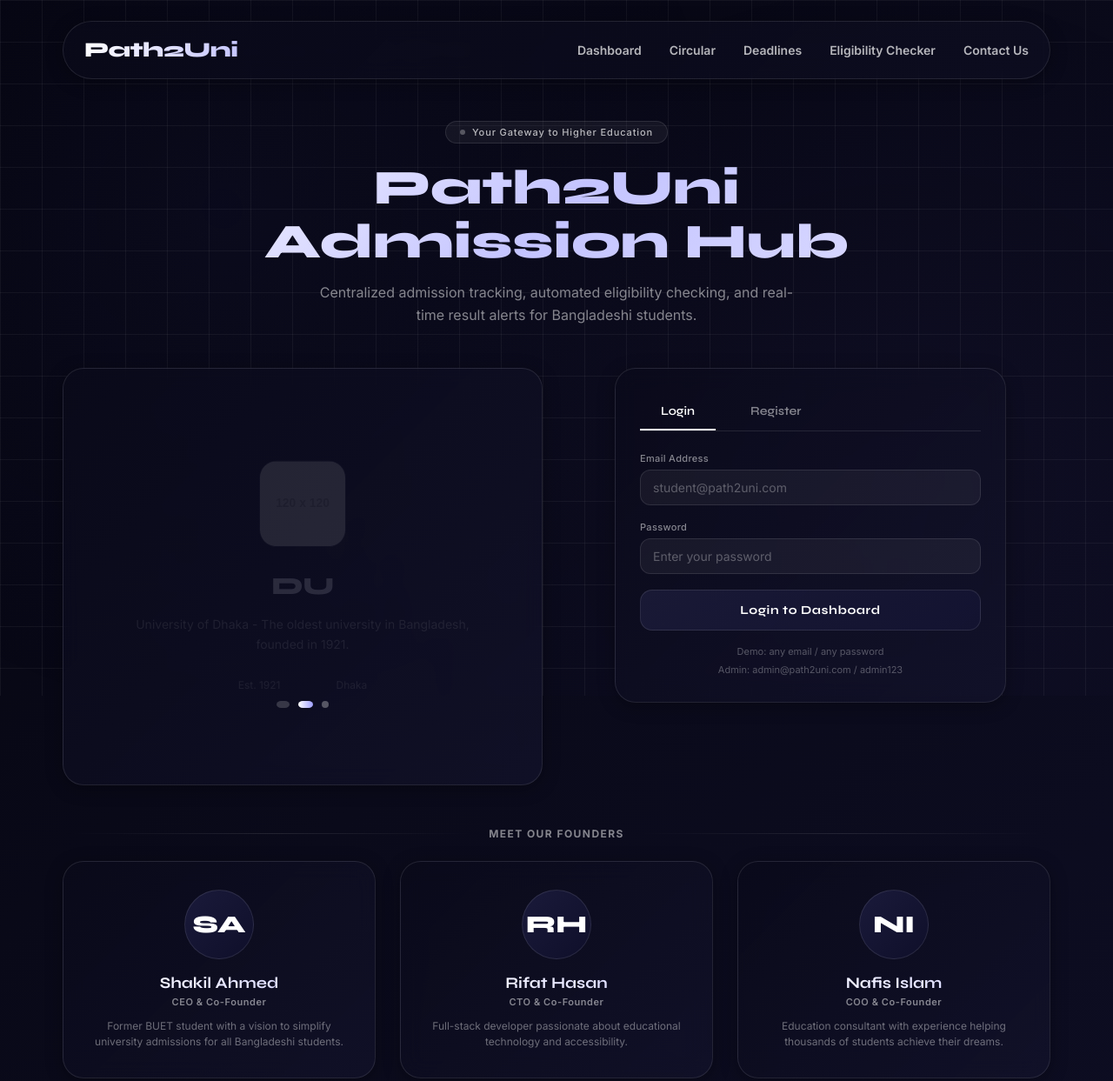
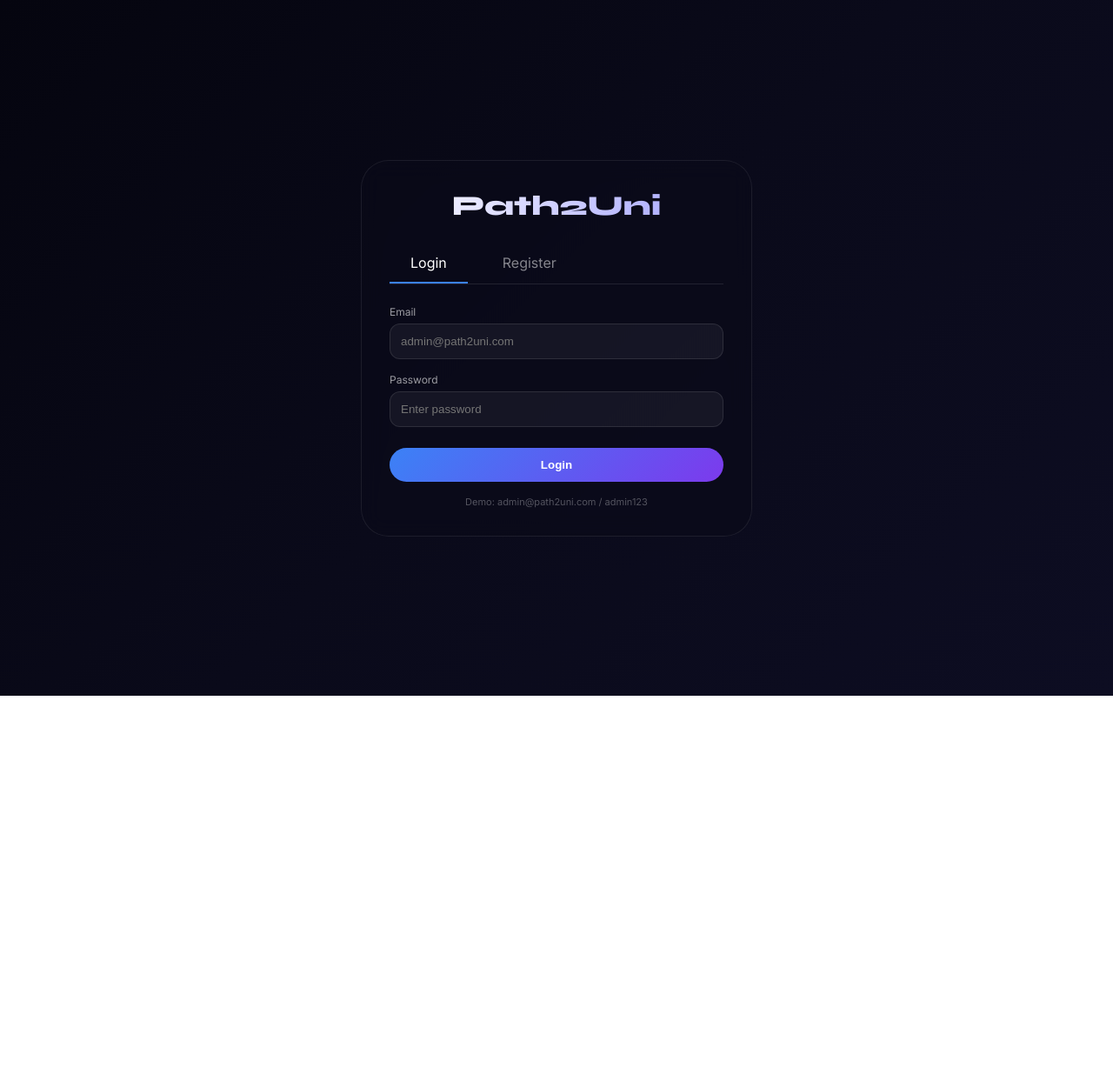
Before and after one commit to NahedECE/Path2Uni, a plain HTML site: page index.html in a window 1280 px wide. Shown: the top 1243 px of the page at 87% size. After the commit the page ends 800 px from the top, so only its background shows below. Drawn offline with Linux system fonts and the light colour scheme; placeholder pictures from the web are drawn by us.

Commit message:
Update title and add login/register forms

```diff
--- a/index.html
+++ b/index.html
@@ -3,171 +3,174 @@
 <head>
 <meta charset="UTF-8">
 <meta name="viewport" content="width=device-width, initial-scale=1.0">
-<title>Path2Uni | University Admission Hub</title>
+<title>Path2Uni | Login</title>
 <link href="https://fonts.googleapis.com/css2?family=Inter:ital,opsz,wght@0,14..32,100..900;1,14..32,100..900&family=Syne:wght@400;500;600;700;800&display=swap" rel="stylesheet">
-<link rel="stylesheet" href="style.css">
+<style>
+  * { margin: 0; padding: 0; box-sizing: border-box; }
+  body {
+    font-family: 'Inter', sans-serif;
+    background: linear-gradient(135deg, #05050f, #0a0a1a, #0d0d22);
+    min-height: 100vh;
+    display: flex;
+    justify-content: center;
+    align-items: center;
+    color: white;
+  }
+  .login-container {
+    background: rgba(10,10,26,0.6);
+    backdrop-filter: blur(12px);
+    border: 1px solid rgba(255,255,255,0.08);
+    border-radius: 32px;
+    padding: 2rem;
+    width: 100%;
+    max-width: 450px;
+    margin: 20px;
+  }
+  .logo {
+    font-family: 'Syne', sans-serif;
+    font-size: 32px;
+    font-weight: 800;
+    text-align: center;
+    margin-bottom: 1.5rem;
+    background: linear-gradient(120deg, #fff, #a0a0ff);
+    -webkit-background-clip: text;
+    -webkit-text-fill-color: transparent;
+  }
+  .tabs { display: flex; gap: 1rem; margin-bottom: 1.5rem; border-bottom: 1px solid rgba(255,255,255,0.1); }
+  .tab {
+    padding: 0.75rem 1.5rem;
+    cursor: pointer;
+    color: rgba(255,255,255,0.5);
+    transition: all 0.2s;
+  }
+  .tab.active { color: white; border-bottom: 2px solid #3b82f6; }
+  .form { display: none; }
+  .form.active { display: block; }
+  .field { margin-bottom: 1rem; }
+  .field label { font-size: 12px; color: rgba(255,255,255,0.6); display: block; margin-bottom: 6px; }
+  .field input {
+    width: 100%;
+    padding: 12px;
+    background: rgba(255,255,255,0.05);
+    border: 1px solid rgba(255,255,255,0.1);
+    border-radius: 12px;
+    color: white;
+  }
+  button {
+    width: 100%;
+    padding: 12px;
+    background: linear-gradient(135deg, #3b82f6, #7c3aed);
+    border: none;
+    border-radius: 30px;
+    color: white;
+    font-weight: 600;
+    cursor: pointer;
+    margin-top: 0.5rem;
+  }
+  .hint { font-size: 11px; color: rgba(255,255,255,0.3); text-align: center; margin-top: 1rem; }
+  .error { color: #f87171; text-align: center; margin-top: 0.5rem; display: none; }
+</style>
 </head>
 <body>
+<div class="login-container">
+  <div class="logo">Path2Uni</div>
 
-<div class="bg-mesh"></div>
-<div class="bg-grid"></div>
-
-<div class="page-wrap">
-
-  <!-- Navigation Bar -->
-  <nav class="navbar">
-    <div class="logo">Path2Uni</div>
-    <div class="nav-links">
-      <a href="#" class="nav-link" onclick="showAlert()">Dashboard</a>
-      <a href="#" class="nav-link" onclick="showAlert()">Circular</a>
-      <a href="#" class="nav-link" onclick="showAlert()">Deadlines</a>
-      <a href="#" class="nav-link" onclick="showAlert()">Eligibility Checker</a>
-      <a href="#" class="nav-link" onclick="showContactAlert(event)">Contact Us</a>
-    </div>
-  </nav>
-
-  <!-- Hero Section -->
-  <div class="hero">
-    <div class="hero-eyebrow">Your Gateway to Higher Education</div>
-    <h1>Path2Uni<br>Admission Hub</h1>
-    <p>Centralized admission tracking, automated eligibility checking, and real-time result alerts for Bangladeshi students.</p>
+  <div class="tabs">
+    <div class="tab active" onclick="switchTab('login')">Login</div>
+    <div class="tab" onclick="switchTab('register')">Register</div>
   </div>
 
-  <!-- Main Content: University Carousel + Login/Register -->
-  <div class="main-content">
-    <!-- University Carousel -->
-    <div class="carousel-section">
-      <div class="carousel-container glass-card">
-        <div class="carousel-slide active">
-          <div class="uni-image"><img src="https://placehold.co/120x120/1a1a2e/ffffff?text=BUET" alt="BUET" class="uni-img"></div>
-          <h3 class="uni-name">BUET</h3>
-          <p class="uni-desc">Bangladesh University of Engineering and Technology - Premier engineering institution in Bangladesh, established in 1912.</p>
-          <div class="uni-stats"><span>Est. 1912</span><span>Dhaka</span></div>
-        </div>
-        <div class="carousel-slide">
-          <div class="uni-image"><img src="https://placehold.co/120x120/1a1a2e/ffffff?text=DU" alt="DU" class="uni-img"></div>
-          <h3 class="uni-name">DU</h3>
-          <p class="uni-desc">University of Dhaka - The oldest university in Bangladesh, founded in 1921.</p>
-          <div class="uni-stats"><span>Est. 1921</span><span>Dhaka</span></div>
-        </div>
-        <div class="carousel-slide">
-          <div class="uni-image"><img src="https://placehold.co/120x120/1a1a2e/ffffff?text=RUET" alt="RUET" class="uni-img"></div>
-          <h3 class="uni-name">RUET</h3>
-          <p class="uni-desc">Rajshahi University of Engineering and Technology - Leading engineering university.</p>
-          <div class="uni-stats"><span>Est. 1964</span><span>Rajshahi</span></div>
-        </div>
-        <div class="carousel-dots">
-          <span class="dot active" onclick="goToSlide(0)"></span>
-          <span class="dot" onclick="goToSlide(1)"></span>
-          <span class="dot" onclick="goToSlide(2)"></span>
-        </div>
-      </div>
-    </div>
+  <form id="loginForm" class="form active" onsubmit="handleLogin(event)">
+    <div class="field"><label>Email</label><input type="email" id="loginEmail" placeholder="admin@path2uni.com" required></div>
+    <div class="field"><label>Password</label><input type="password" id="loginPassword" placeholder="Enter password" required></div>
+    <button type="submit">Login</button>
+    <div class="error" id="loginError"></div>
+    <div class="hint">Demo: admin@path2uni.com / admin123</div>
+  </form>
 
-    <!-- Login & Register Section -->
-    <div class="auth-section">
-      <div class="glass-card auth-card">
-        <div class="tab-auth">
-          <div class="auth-tab active" onclick="switchAuth('login')">Login</div>
-          <div class="auth-tab" onclick="switchAuth('register')">Register</div>
-        </div>
-
-        <!-- Login Form -->
-        <form id="loginForm" class="auth-form active" onsubmit="handleLogin(event)">
-          <div class="field">
-            <label>Email Address</label>
-            <input type="email" id="login-email" placeholder="student@path2uni.com" required>
-          </div>
-          <div class="field">
-            <label>Password</label>
-            <input type="password" id="login-password" placeholder="Enter your password" required>
-          </div>
-          <button type="submit" class="calc-btn">Login to Dashboard</button>
-          <p class="hint" style="text-align: center; margin-top: 1rem;">Demo: any email / any password</p>
-          <p class="hint" style="text-align: center;">Admin: admin@path2uni.com / admin123</p>
-        </form>
-
-        <!-- Register Form -->
-        <form id="registerForm" class="auth-form" onsubmit="handleRegister(event)">
-          <div class="row2">
-            <div class="field">
-              <label>Full Name</label>
-              <input type="text" id="reg-name" placeholder="Your Name" required>
-            </div>
-            <div class="field">
-              <label>HSC Roll</label>
-              <input type="text" id="reg-roll" placeholder="HSC Roll Number">
-            </div>
-          </div>
-          <div class="field">
-            <label>Email Address</label>
-            <input type="email" id="reg-email" placeholder="student@path2uni.com" required>
-          </div>
-          <div class="field">
-            <label>Password</label>
-            <input type="password" id="reg-password" placeholder="Create a password" required>
-          </div>
-          <div class="field">
-            <label>Confirm Password</label>
-            <input type="password" id="reg-confirm" placeholder="Confirm your password" required>
-          </div>
-          <button type="submit" class="calc-btn">Create Account</button>
-        </form>
-      </div>
-    </div>
-  </div>
-
-  <!-- Founders Section -->
-  <div class="founders-section">
-    <div class="sec-title">Meet Our Founders</div>
-    <div class="founders-grid">
-      <div class="founder-card glass-card">
-        <div class="founder-avatar">SA</div>
-        <h3 class="founder-name">Shakil Ahmed</h3>
-        <p class="founder-title">CEO & Co-Founder</p>
-        <p class="founder-bio">Former BUET student with a vision to simplify university admissions for all Bangladeshi students.</p>
-      </div>
-      <div class="founder-card glass-card">
-        <div class="founder-avatar">RH</div>
-        <h3 class="founder-name">Rifat Hasan</h3>
-        <p class="founder-title">CTO & Co-Founder</p>
-        <p class="founder-bio">Full-stack developer passionate about educational technology and accessibility.</p>
-      </div>
-      <div class="founder-card glass-card">
-        <div class="founder-avatar">NI</div>
-        <h3 class="founder-name">Nafis Islam</h3>
-        <p class="founder-title">COO & Co-Founder</p>
-        <p class="founder-bio">Education consultant with experience helping thousands of students achieve their dreams.</p>
-      </div>
-    </div>
-  </div>
-
-  <div class="copyright">© 2026 Path2Uni Team. All rights reserved.</div>
+  <form id="registerForm" class="form" onsubmit="handleRegister(event)">
+    <div class="field"><label>Full Name</label><input type="text" id="regName" required></div>
+    <div class="field"><label>Email</label><input type="email" id="regEmail" required></div>
+    <div class="field"><label>Password (min 6 chars)</label><input type="password" id="regPassword" required></div>
+    <div class="field"><label>Confirm Password</label><input type="password" id="regConfirm" required></div>
+    <button type="submit">Create Account</button>
+    <div class="error" id="regError"></div>
+  </form>
 </div>
 
-<script src="script.js"></script>
 <script>
-  let currentSlide = 0;
-  const slides = document.querySelectorAll('.carousel-slide');
-  const dots = document.querySelectorAll('.dot');
-  let carouselInterval;
+const API_URL = 'https://path2uni-236v.onrender.com/api';
 
-  function showSlide(index) {
-    slides.forEach((s, i) => s.classList.remove('active'));
-    dots.forEach(d => d.classList.remove('active'));
-    currentSlide = (index + slides.length) % slides.length;
-    if (slides[currentSlide]) slides[currentSlide].classList.add('active');
-    if (dots[currentSlide]) dots[currentSlide].classList.add('active');
+function switchTab(tab) {
+  document.querySelectorAll('.tab').forEach(t => t.classList.remove('active'));
+  document.querySelectorAll('.form').forEach(f => f.classList.remove('active'));
+  if (tab === 'login') {
+    document.querySelector('.tab:first-child').classList.add('active');
+    document.getElementById('loginForm').classList.add('active');
+  } else {
+    document.querySelector('.tab:last-child').classList.add('active');
+    document.getElementById('registerForm').classList.add('active');
   }
+}
 
-  function nextSlide() { showSlide(currentSlide + 1); }
-  window.goToSlide = function(index) { showSlide(index); resetInterval(); }
-  function resetInterval() { clearInterval(carouselInterval); carouselInterval = setInterval(nextSlide, 5000); }
+async function handleLogin(e) {
+  e.preventDefault();
+  const email = document.getElementById('loginEmail').value;
+  const password = document.getElementById('loginPassword').value;
+  const errorDiv = document.getElementById('loginError');
+  errorDiv.style.display = 'none';
 
-  carouselInterval = setInterval(nextSlide, 5000);
+  try {
+    const response = await fetch(`${API_URL}/auth/login`, {
+      method: 'POST', headers: { 'Content-Type': 'application/json' },
+      body: JSON.stringify({ email, password })
+    });
+    const data = await response.json();
+    if (response.ok) {
+      localStorage.setItem('path2uni_token', data.token);
+      localStorage.setItem('path2uni_user', JSON.stringify(data.user));
+      window.location.href = 'dashboard.html';
+    } else {
+      errorDiv.textContent = data.error || 'Login failed';
+      errorDiv.style.display = 'block';
+    }
+  } catch(e) {
+    errorDiv.textContent = 'Connection error';
+    errorDiv.style.display = 'block';
+  }
+}
 
-  function showAlert() { alert('Please login or register first.'); }
-  function showContactAlert(e) { e.preventDefault(); alert('Contact Us:\n\nEmail: support@path2uni.com\nPhone: +880 1234 567890'); }
+async function handleRegister(e) {
+  e.preventDefault();
+  const name = document.getElementById('regName').value;
+  const email = document.getElementById('regEmail').value;
+  const password = document.getElementById('regPassword').value;
+  const confirm = document.getElementById('regConfirm').value;
+  const errorDiv = document.getElementById('regError');
+  errorDiv.style.display = 'none';
+
+  if (password !== confirm) { errorDiv.textContent = 'Passwords do not match'; errorDiv.style.display = 'block'; return; }
+  if (password.length < 6) { errorDiv.textContent = 'Password must be at least 6 characters'; errorDiv.style.display = 'block'; return; }
+
+  try {
+    const response = await fetch(`${API_URL}/auth/register`, {
+      method: 'POST', headers: { 'Content-Type': 'application/json' },
+      body: JSON.stringify({ name, email, password })
+    });
+    const data = await response.json();
+    if (response.ok) {
+      localStorage.setItem('path2uni_token', data.token);
+      localStorage.setItem('path2uni_user', JSON.stringify(data.user));
+      window.location.href = 'dashboard.html';
+    } else {
+      errorDiv.textContent = data.error || 'Registration failed';
+      errorDiv.style.display = 'block';
+    }
+  } catch(e) {
+    errorDiv.textContent = 'Connection error';
+    errorDiv.style.display = 'block';
+  }
+}
 </script>
 </body>
 </html>
```
